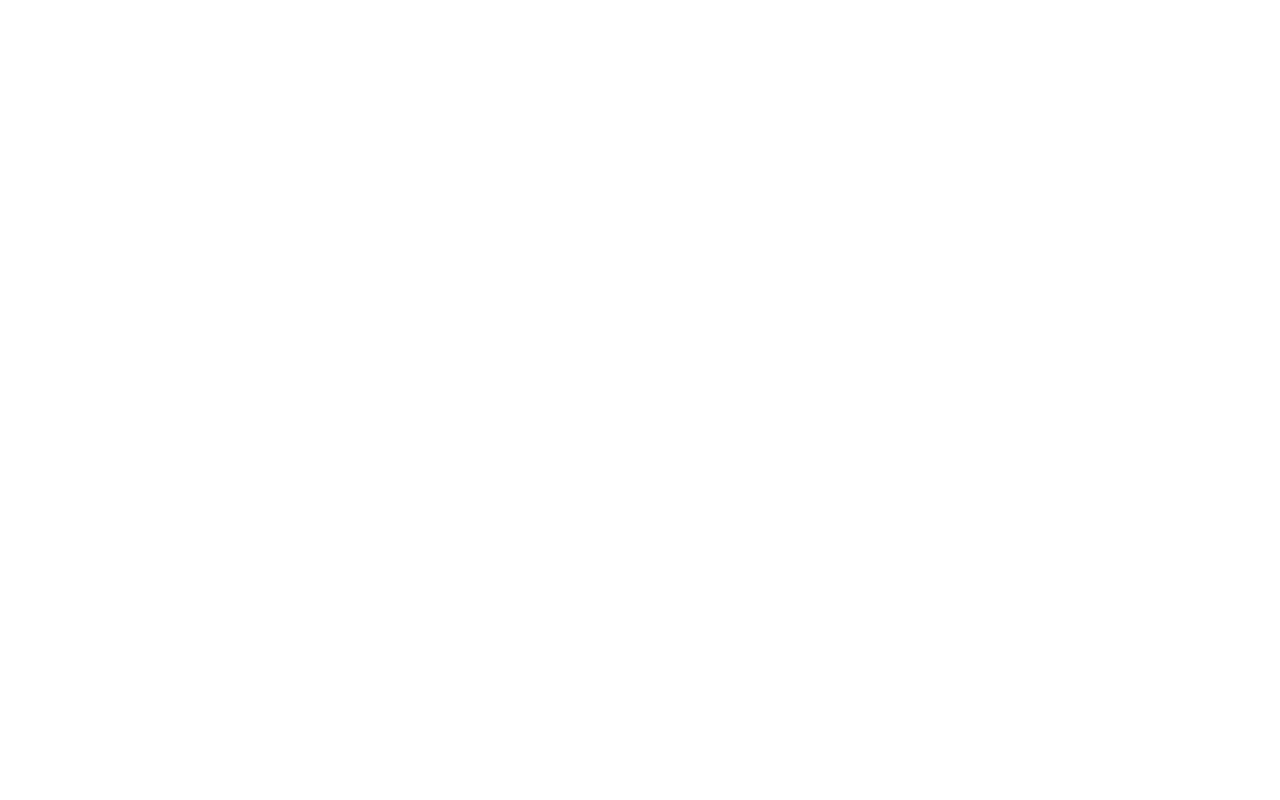
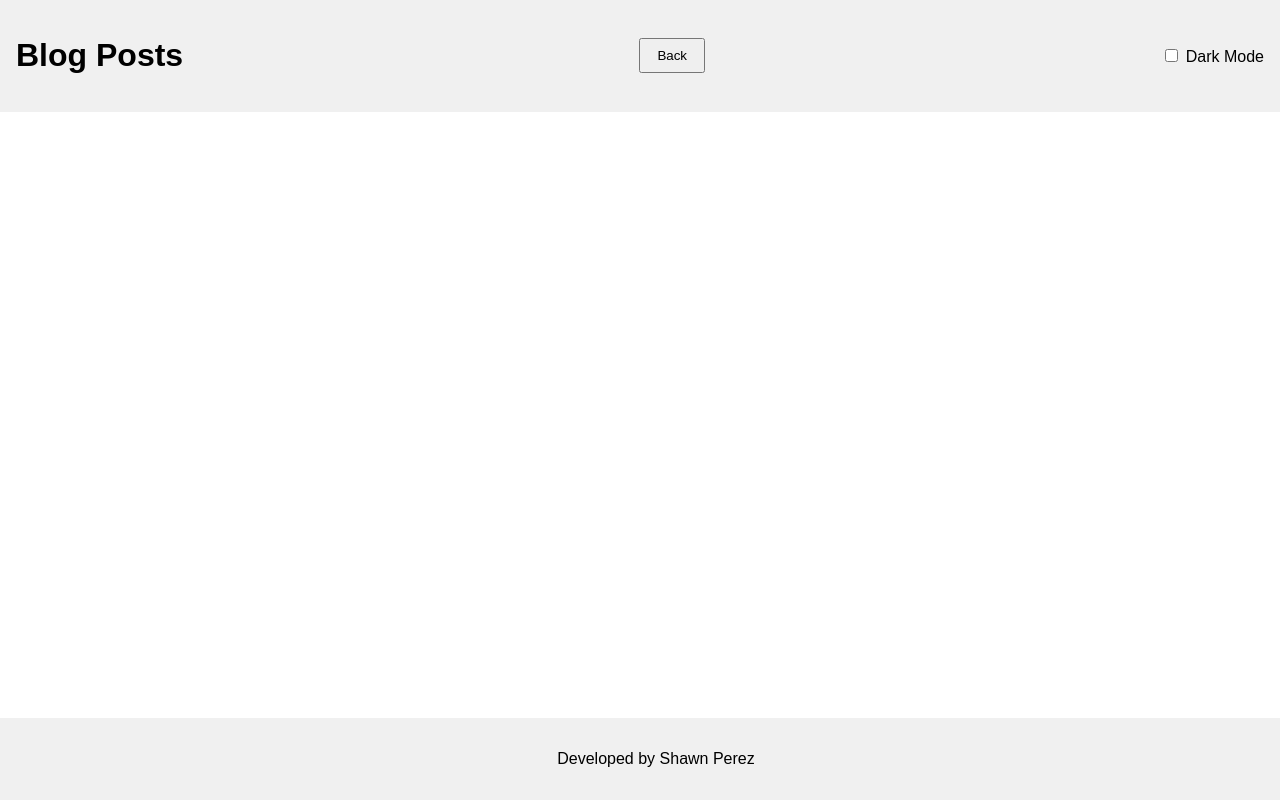
Before and after one commit to shawnperez92/bootmod4camp, a plain HTML site: page blog.html in a window 1280 px wide. Drawn offline with Linux system fonts and the light colour scheme.

Commit message:
updated code

```diff
--- a/blog.html
+++ b/blog.html
@@ -0,0 +1,30 @@
+<!DOCTYPE html>
+<html lang="en">
+<head>
+    <meta charset="UTF-8">
+    <meta name="viewport" content="width=device-width, initial-scale=1.0">
+    <title>Blog Post</title>
+    <link rel="stylesheet" href="assets/CSS/styles.css">
+</head>
+<body>
+
+<!--posts page-->
+<div id="posts">
+    <header>
+     <h1>Blog Posts</h1>
+     <button id="back-button">Back</button>
+     <label class="toggle-label">
+         <input type="checkbox" id="darkmode-toggle">
+         Dark Mode
+     </label>
+     </header>
+
+     <div id="post-container"></div>
+     <footer>
+         <p> Developed by Shawn Perez</p>
+     </footer>
+</div>
+
+<script src="assets/JS/blog.js"></script>
+</body>
+</html>
```
Also changed, not shown: index.html (+5 -5 lines).
